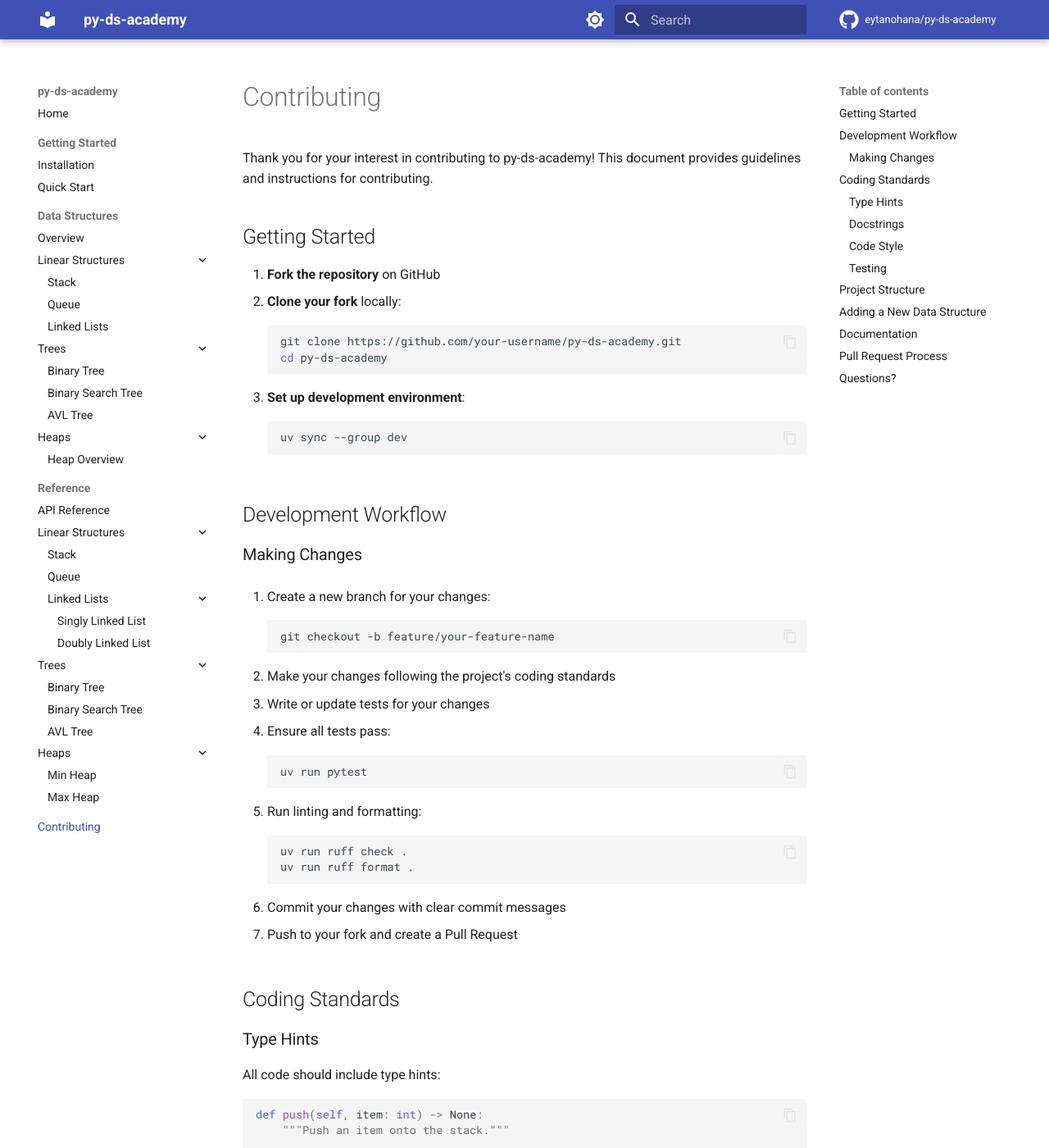
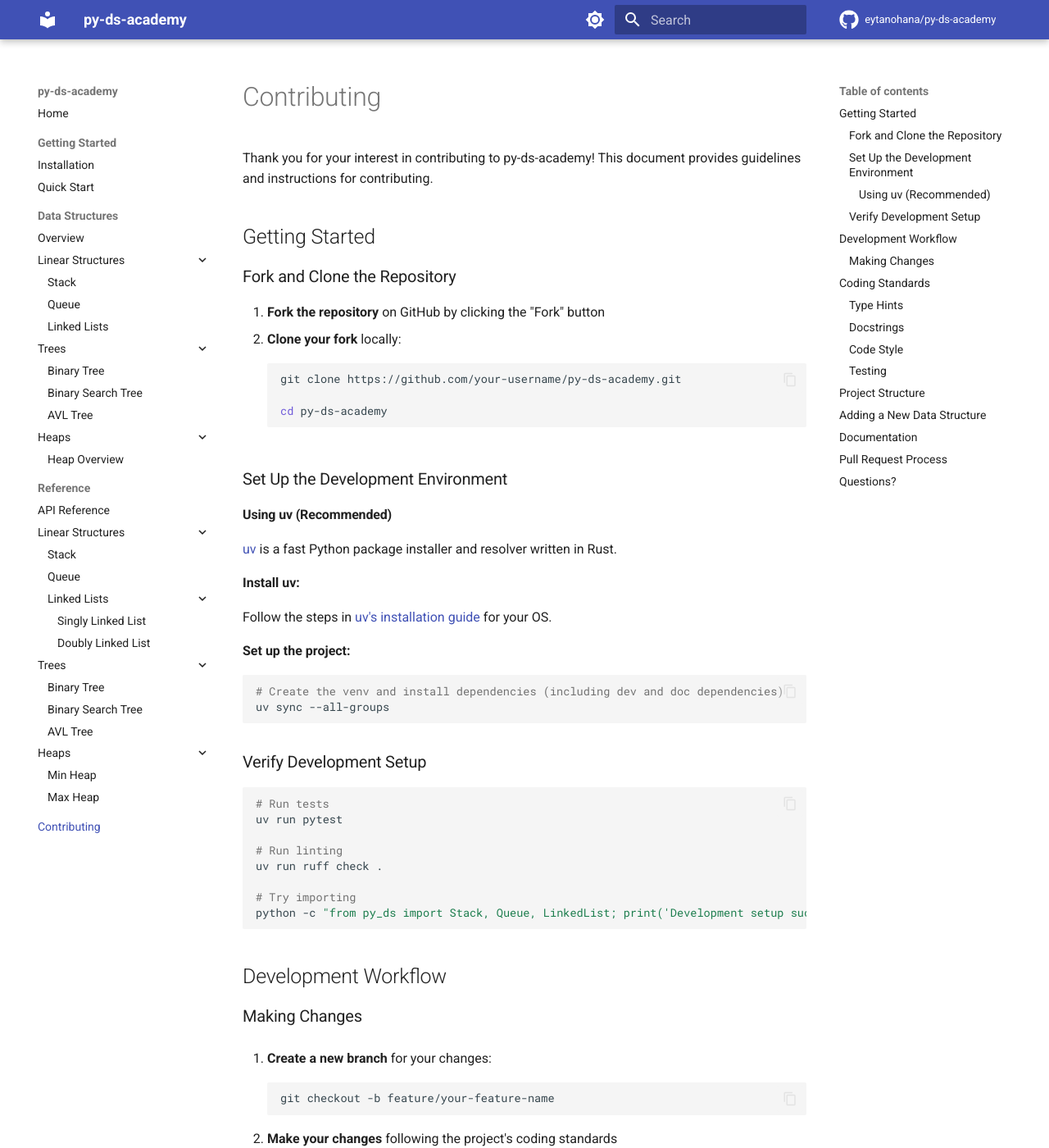
Before and after one commit to eytanohana/py-ds-academy, an MkDocs documentation site: the page built from docs/contributing.md, in a window 1280 px wide and 1400 px high. Shown: the whole window at 82% size. Built offline with MkDocs 1.6.1 and Material for MkDocs 9.7.7, drawn with Linux system fonts in a browser that asks for light colours; comment, search, counter and statistics services are not loaded; the version menu is left out; some of the changed text lies outside the part shown.

Commit message:
update contributing

````diff
--- a/docs/contributing.md
+++ b/docs/contributing.md
@@ -4,44 +4,72 @@ Thank you for your interest in contributing to py-ds-academy! This document prov
 
 ## Getting Started
 
-1. **Fork the repository** on GitHub
+### Fork and Clone the Repository
+
+1. **Fork the repository** on GitHub by clicking the "Fork" button
 2. **Clone your fork** locally:
    ```bash
    git clone https://github.com/your-username/py-ds-academy.git
+
    cd py-ds-academy
    ```
-3. **Set up development environment**:
-   ```bash
-   uv sync --group dev
-   ```
+
+### Set Up the Development Environment
+
+#### Using uv (Recommended)
+
+[uv](https://github.com/astral-sh/uv) is a fast Python package installer and resolver written in Rust.
+
+**Install uv:**
+
+Follow the steps in [uv's installation guide](https://docs.astral.sh/uv/getting-started/installation/) for your OS.
+
+**Set up the project:**
+```bash
+# Create the venv and install dependencies (including dev and doc dependencies)
+uv sync --all-groups
+```
+
+### Verify Development Setup
+
+```bash
+# Run tests
+uv run pytest
+
+# Run linting
+uv run ruff check .
+
+# Try importing
+python -c "from py_ds import Stack, Queue, LinkedList; print('Development setup successful!')"
+```
 
 ## Development Workflow
 
 ### Making Changes
 
-1. Create a new branch for your changes:
+1. **Create a new branch** for your changes:
    ```bash
    git checkout -b feature/your-feature-name
    ```
 
-2. Make your changes following the project's coding standards
+2. **Make your changes** following the project's coding standards
 
-3. Write or update tests for your changes
+3. **Write or update tests** for your changes
 
-4. Ensure all tests pass:
+4. **Ensure all tests pass:**
    ```bash
    uv run pytest
    ```
 
-5. Run linting and formatting:
+5. **Run linting and formatting:**
    ```bash
    uv run ruff check .
    uv run ruff format .
    ```
 
-6. Commit your changes with clear commit messages
+6. **Commit your changes** with clear commit messages
 
-7. Push to your fork and create a Pull Request
+7. **Push to your fork** and create a Pull Request
 
 ## Coding Standards
 
````
